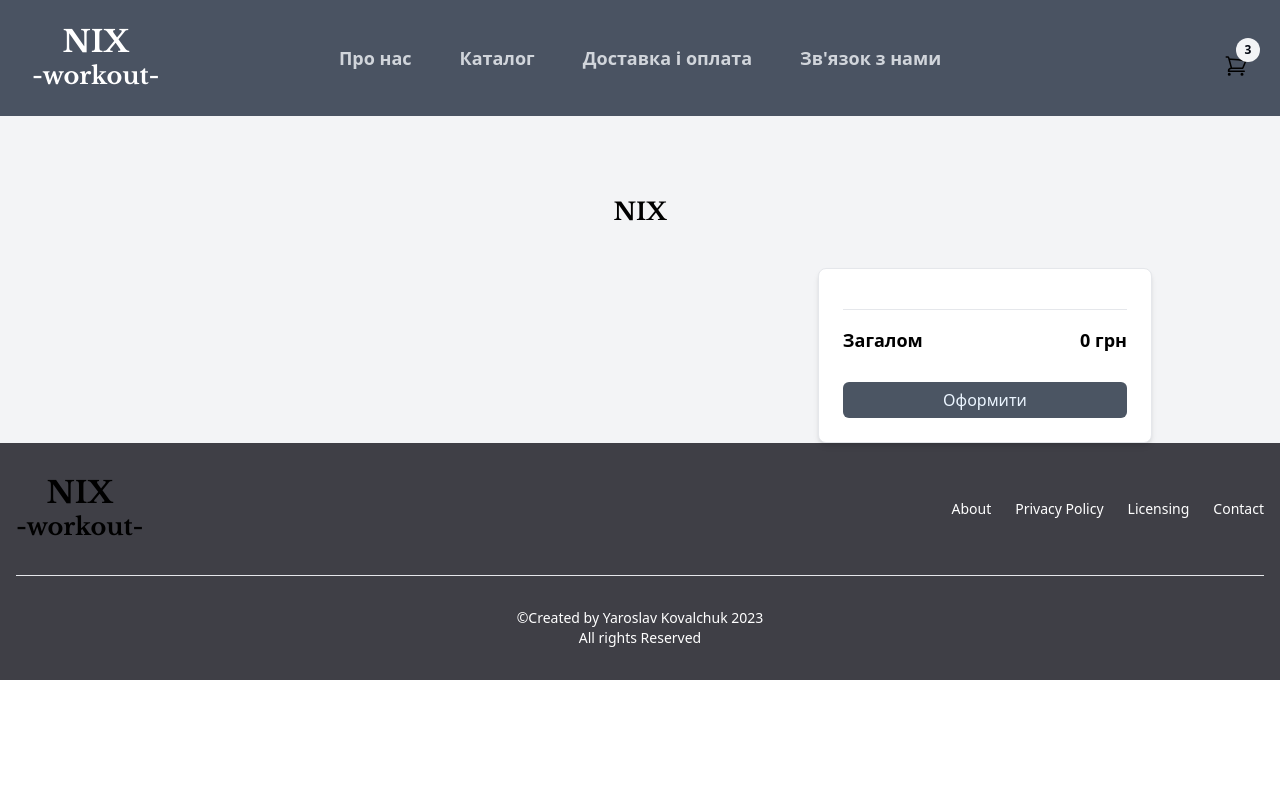
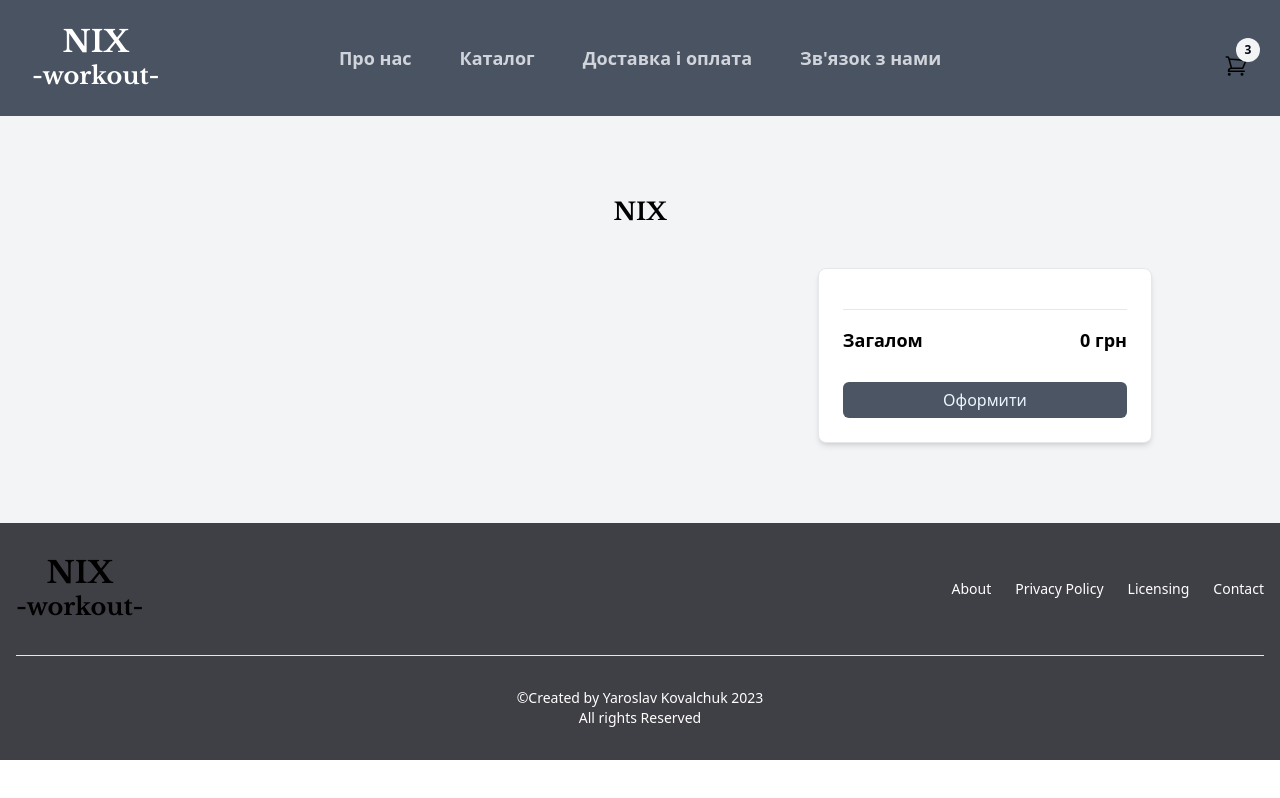
Before and after one commit to Yaroslavvvvvvvv/nix_workout, a Vue app: page /shopping in a window 1280 px wide. Built offline with nearby package versions, Linux system fonts and the light colour scheme; what tailwindcss-animated would draw is missing.

Commit message:
delete +- shopping cart

```diff
--- a/src/components/ShoppingCart.vue
+++ b/src/components/ShoppingCart.vue
@@ -1,5 +1,5 @@
 <template>
-  <div class="bg-gray-100 pt-20 animate-fade-down animate-duration-1000">
+  <div class="bg-gray-100 pt-20 pb-20 animate-fade-down animate-duration-1000">
     <h1 class="mb-10 text-center text-2xl font-bold logo">NIX</h1>
     <div class="mx-auto max-w-5xl justify-center px-6 md:flex md:space-x-6 xl:px-0">
       <div class="rounded-lg md:w-2/3">
@@ -11,9 +11,7 @@
             </div>
             <div class="mt-4 flex justify-between im sm:space-y-6 sm:mt-0 sm:block sm:space-x-6">
               <div class="flex items-center border-gray-100">
-                <span class="cursor-pointer rounded-l bg-gray-100 py-1 px-3.5 duration-100 hover:bg-gray-500 hover:text-blue-50"> - </span>
-                <input class="h-8 w-8 border bg-white text-center text-xs outline-none" type="number" value="2" min="1" />
-                <span class="cursor-pointer rounded-r bg-gray-100 py-1 px-3 duration-100 hover:bg-gray-500 hover:text-blue-50"> + </span>
+                <span class="text-base font-bold text-gray-900 logo">NIX</span>
               </div>
               <div class="flex items-center space-x-4">
                 <p class="text-lg font-medium">{{product.price}} грн</p>
```
